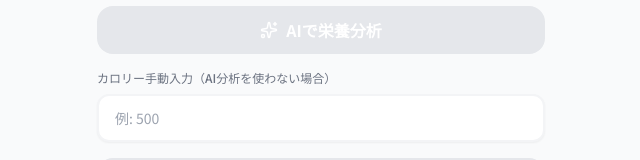
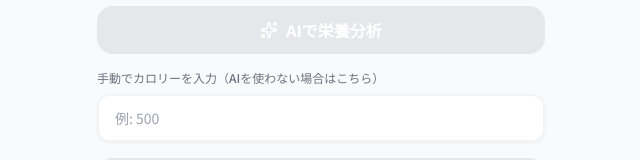
Before and after one commit to jonsonpanson114/meal-management, a Next.js app: page /add in a window 1280 px wide. Shown: the part 471-631 px from the top of the page, without its empty margins (319-959 px from the left). Built offline with nearby package versions, Linux system fonts and the light colour scheme; no server answers.

Commit message:
fix: force UI refresh for meal recording

```diff
--- a/src/app/add/page.tsx
+++ b/src/app/add/page.tsx
@@ -297,7 +297,7 @@ export default function AddMealPage() {
 
       {/* Manual calorie input */}
       <div className="mb-4">
-        <p className="text-xs text-gray-500 font-medium mb-2">カロリー手動入力（AI分析を使わない場合）</p>
+        <p className="text-xs text-gray-500 font-medium mb-2">手動でカロリーを入力（AIを使わない場合はこちら）</p>
         <input
           type="number"
           placeholder="例: 500"
```
